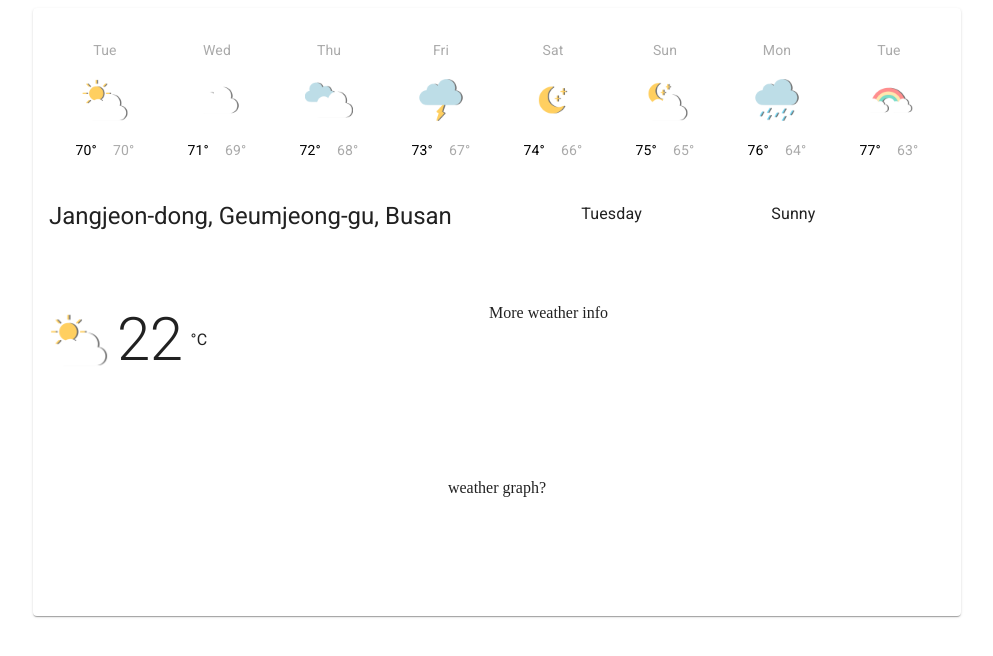
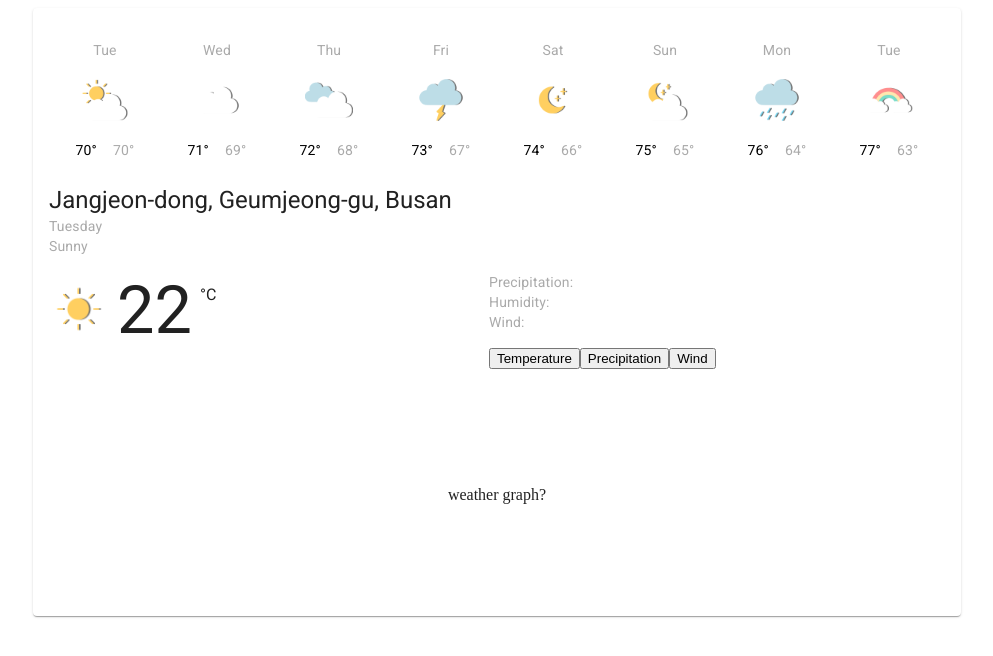
Before and after one commit to ay-ay-vasilev/react-projects, a React (Create React App) app in the folder weather-app/: page / in a window 1280 px wide. Shown: the top 656 px of the page, without its empty margins (143-1136 px from the left). Built offline with nearby package versions, Linux system fonts and the light colour scheme; no server answers.

Commit message:
Improved layout more, divided code into more components, started implementing geolocation

```diff
--- a/weather-app/src/App.js
+++ b/weather-app/src/App.js
@@ -1,138 +1,7 @@
 import React from "react";
 // Custom components
-import WeatherCard from "./components/WeatherCard";
-// MUI
-import Grid from "@material-ui/core/Grid";
-import Box from "@material-ui/core/Box";
-import Card from "@material-ui/core/Card";
-import CardMedia from "@material-ui/core/CardMedia";
-import Typography from "@material-ui/core/Typography";
-import { makeStyles } from "@material-ui/core/styles";
-// weather images
-import sunny from "./images/sunny.png";
-import cloud from "./images/cloud.png";
-import cloudy from "./images/cloudy.png";
-import lightning from "./images/lightning.png";
-import mooncloud from "./images/mooncloud.png";
-import moon from "./images/moon.png";
-import rain from "./images/rain.png";
-import rainbow from "./images/rainbow.png";
-import snow from "./images/snow.png";
-import sun from "./images/sun.png";
-
-const useStyles = makeStyles((theme) => ({
-  forecast: {
-    margin: "auto",
-    width: theme.spacing(14) * 8,
-    height: theme.spacing(18) * 4,
-    padding: theme.spacing(2),
-    spacing: theme.spacing(2),
-  },
-}));
+import WeatherForecast from "./components/WeatherForecast";
 
 export default function App() {
-  const classes = useStyles();
-
-  const today = new Date();
-
-  let dayCards = [];
-  let weathers = [
-    sunny,
-    cloud,
-    cloudy,
-    lightning,
-    moon,
-    mooncloud,
-    rain,
-    rainbow,
-    snow,
-    sun,
-  ];
-
-  for (let i = 0; i < 8; i++) {
-    const newDate = new Date(today.getTime() + i * 86400000);
-
-    dayCards.push({
-      date: newDate,
-      weather: weathers[i],
-      maxTemp: 70 + i,
-      minTemp: 70 - i,
-    });
-  }
-
-  let dayCardComponents = dayCards.map((dayCard) => (
-    <WeatherCard
-      key={dayCard.date}
-      date={dayCard.date}
-      weather={dayCard.weather}
-      maxTemp={dayCard.maxTemp}
-      minTemp={dayCard.minTemp}
-    />
-  ));
-
-  return (
-    <Card className={classes.forecast}>
-      <Grid
-        container
-        justify="space-between"
-        direction="column"
-        style={{ width: "100%", height: "100%" }}
-      >
-        <Grid item container justify="center" direction="column" spacing={2}>
-          <Grid item container direction="row" justify="center">
-            {dayCardComponents}
-          </Grid>
-          <Grid item container justify="flex-start" direction="column">
-            <Grid item xs={12}>
-              <Typography variant="h5">
-                Jangjeon-dong, Geumjeong-gu, Busan
-              </Typography>
-            </Grid>
-            <Grid item xs={12}>
-              <Typography variant="subtitle1">Tuesday</Typography>
-            </Grid>
-            <Grid item xs={12}>
-              <Typography variant="subtitle1">Sunny</Typography>
-            </Grid>
-          </Grid>
-          <Grid item container direction="row">
-            <Grid
-              item
-              container
-              justify="flex-start"
-              direction="row"
-              alignItems="center"
-              spacing={1}
-              xs={6}
-            >
-              <Grid item>
-                <CardMedia
-                  image={sunny}
-                  style={{
-                    height: "60px",
-                    width: "60px",
-                    alignSelf: "center",
-                    justify: "center",
-                  }}
-                />
-              </Grid>
-
-              <Grid item>
-                <Typography variant="h2">22</Typography>
-              </Grid>
-              <Grid item>
-                <Typography>°C</Typography>
-              </Grid>
-            </Grid>
-            <Grid item xs={6}>
-              More weather info
-            </Grid>
-          </Grid>
-        </Grid>
-        <Grid item style={{ margin: "auto" }}>
-          weather graph?
-        </Grid>
-      </Grid>
-    </Card>
-  );
+  return <WeatherForecast />;
 }
--- a/weather-app/src/components/WeatherCard.js
+++ b/weather-app/src/components/WeatherCard.js
@@ -29,7 +29,7 @@ const useStyles = makeStyles((theme) => ({
 
 export default function WeatherCard(props) {
   const classes = useStyles();
-  const { date, weather, maxTemp, minTemp } = props;
+  const { date, weather, maxTemp, minTemp } = props.info;
 
   return (
     <Box className={classes.weatherCard} color="#000000">
--- /dev/null
+++ b/weather-app/src/components/WeatherDetails.js
@@ -0,0 +1,76 @@
+import React from "react";
+// MUI
+import Grid from "@material-ui/core/Grid";
+import Typography from "@material-ui/core/Typography";
+import CardMedia from "@material-ui/core/CardMedia";
+
+export default function WeatherDetails(props) {
+  return (
+    <Grid container direction="column" spacing={2}>
+      <Grid item container direction="column">
+        <Grid item>
+          <Typography variant="h5">
+            Jangjeon-dong, Geumjeong-gu, Busan
+          </Typography>
+        </Grid>
+        <Grid item style={{ color: "#aaaaaa" }}>
+          <Typography variant="body2">Tuesday</Typography>
+        </Grid>
+        <Grid item style={{ color: "#aaaaaa" }}>
+          <Typography variant="body2">Sunny</Typography>
+        </Grid>
+      </Grid>
+
+      <Grid item container direction="row">
+        <Grid
+          item
+          container
+          justify="flex-start"
+          direction="row"
+          spacing={1}
+          xs={6}
+        >
+          <Grid item style={{ paddingTop: "8pt" }}>
+            <CardMedia
+              image={props.weather}
+              style={{
+                height: "60px",
+                width: "60px",
+                alignSelf: "center",
+                justify: "center",
+              }}
+            />
+          </Grid>
+          <Grid item>
+            <Typography variant="h3" style={{ fontSize: "50pt" }}>
+              22
+            </Typography>
+          </Grid>
+          <Grid item style={{ paddingTop: "11pt" }}>
+            <Typography>°C</Typography>
+          </Grid>
+        </Grid>
+        <Grid item container direction="column" spacing={2} xs={6}>
+          <Grid item container direction="column" style={{ color: "#aaaaaa" }}>
+            <Grid item>
+              <Typography variant="body2">Precipitation: </Typography>
+            </Grid>
+            <Grid item>
+              <Typography variant="body2">Humidity: </Typography>
+            </Grid>
+            <Grid item>
+              <Typography variant="body2">Wind: </Typography>
+            </Grid>
+          </Grid>
+          <Grid item>
+            <Grid item>
+              <button>Temperature</button>
+              <button>Precipitation</button>
+              <button>Wind</button>
+            </Grid>
+          </Grid>
+        </Grid>
+      </Grid>
+    </Grid>
+  );
+}
--- /dev/null
+++ b/weather-app/src/components/WeatherForecast.js
@@ -0,0 +1,99 @@
+import React from "react";
+// Custom components
+import WeatherCard from "./WeatherCard";
+import WeatherDetails from "./WeatherDetails";
+// MUI
+import Card from "@material-ui/core/Card";
+import Grid from "@material-ui/core/Grid";
+import { makeStyles } from "@material-ui/core/styles";
+// weather images
+import sunny from "../images/sunny.png";
+import cloud from "../images/cloud.png";
+import cloudy from "../images/cloudy.png";
+import lightning from "../images/lightning.png";
+import mooncloud from "../images/mooncloud.png";
+import moon from "../images/moon.png";
+import rain from "../images/rain.png";
+import rainbow from "../images/rainbow.png";
+import snow from "../images/snow.png";
+import sun from "../images/sun.png";
+
+const useStyles = makeStyles((theme) => ({
+  forecast: {
+    margin: "auto",
+    width: theme.spacing(14) * 8,
+    height: theme.spacing(18) * 4,
+    padding: theme.spacing(2),
+    spacing: theme.spacing(2),
+  },
+}));
+
+export default function WeatherForecast() {
+  const classes = useStyles();
+
+  const today = new Date();
+
+  let dayCards = [];
+  let weathers = [
+    sunny,
+    cloud,
+    cloudy,
+    lightning,
+    moon,
+    mooncloud,
+    rain,
+    rainbow,
+    snow,
+    sun,
+  ];
+
+  for (let i = 0; i < 8; i++) {
+    const newDate = new Date(today.getTime() + i * 86400000);
+
+    dayCards.push({
+      date: newDate,
+      weather: weathers[i],
+      maxTemp: 70 + i,
+      minTemp: 70 - i,
+    });
+  }
+
+  let dayCardComponents = dayCards.map((dayCard) => (
+    <WeatherCard
+      info={dayCard}
+      key={dayCard.date}
+      date={dayCard.date}
+      weather={dayCard.weather}
+      maxTemp={dayCard.maxTemp}
+      minTemp={dayCard.minTemp}
+    />
+  ));
+
+  navigator.geolocation.getCurrentPosition(function (position) {
+    console.log("Latitude is :", position.coords.latitude);
+    console.log("Longitude is :", position.coords.longitude);
+  });
+
+  return (
+    <Card className={classes.forecast}>
+      <Grid
+        container
+        justify="space-between"
+        direction="column"
+        style={{ width: "100%", height: "100%" }}
+      >
+        <Grid item container direction="row" justify="center">
+          {dayCardComponents}
+        </Grid>
+
+        <Grid item>
+          <WeatherDetails weather={sun} />
+        </Grid>
+
+        <Grid item style={{ margin: "auto" }}>
+          weather graph?
+        </Grid>
+      </Grid>
+    </Card>
+  );
+}
```
